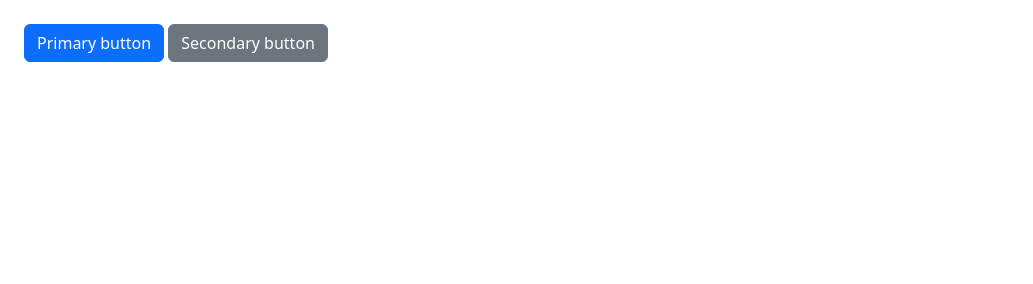
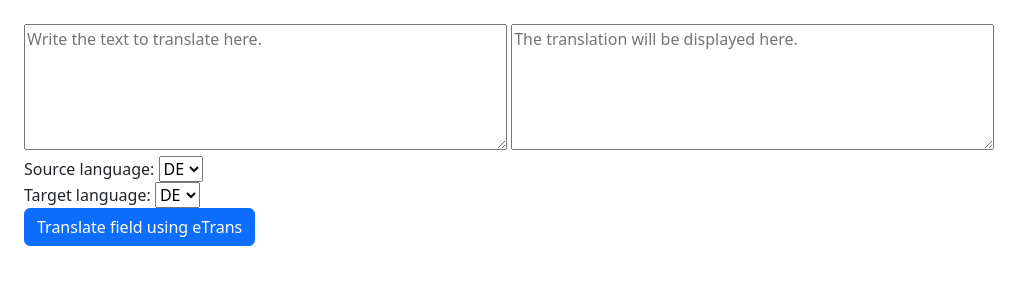
Before and after one commit to mariussalomeia/eTranss-front-end-module, a website built with webpack: page src/index.html in a window 1280 px wide. Shown: the whole page, without its empty margins (0-1033 px from the left). Built offline with nearby package versions, Linux system fonts and the light colour scheme.

Commit message:
1 file modified

```diff
--- a/src/index.html
+++ b/src/index.html
@@ -1,23 +1,68 @@
 <!DOCTYPE html>
 <html lang="en">
+  <head>
+    <meta charset="UTF-8" />
+    <meta http-equiv="X-UA-Compatible" content="IE=edge" />
+    <meta name="viewport" content="width=device-width, initial-scale=1.0" />
+    <script src="main.js"></script>
+    <script
+      src="https://code.jquery.com/jquery-3.7.0.min.js"
+      integrity="sha256-2Pmvv0kuTBOenSvLm6bvfBSSHrUJ+3A7x6P5Ebd07/g="
+      crossorigin="anonymous"
+    ></script>
+  </head>
 
-<head>
-  <meta charset="UTF-8">
-  <meta http-equiv="X-UA-Compatible" content="IE=edge">
-  <meta name="viewport" content="width=device-width, initial-scale=1.0">
-  <script src="main.js"></script>
-</head>
+  <body class="p-4">
+    <div>
+      <textarea
+        id="textAreaOriginal"
+        cols="50"
+        rows="5"
+        placeholder="Write the text to translate here."
+      ></textarea>
+      <textarea
+        id="textAreaTranslation"
+        cols="50"
+        rows="5"
+        placeholder="The translation will be displayed here."
+      ></textarea>
+    </div>
+    <div>
+      <span>Source language: </span>
+      <select id="sourceLanguageCombo">
+        <option value="DE">DE</option>
+        <option value="EN">EN</option>
+        <option value="FR">FR</option>
+      </select>
+    </div>
+    <div>
+      <span>Target language:</span>
+      <select id="targetLanguageCombo">
+        <option value="DE">DE</option>
+        <option value="EN">EN</option>
+        <option value="FR">FR</option>
+        <option value="RO">RO</option>
+      </select>
+    </div>
+    <button id="submitbutton" class="btn btn-primary">Translate field using eTrans</button>
 
-<body class="p-4">
-
-  <button class="btn btn-primary">
-    Primary button
-  </button>
-
-  <button class="btn btn-secondary">
-    Secondary button
-  </button>
-
-</body>
-
+    <script>
+    $("submitbutton").click(function(event) {
+    $.ajax({
+        url : "[Your server address]/receiveRequest",
+        data : {
+                    textToTranslate : $('#textAreaOriginal').val(),
+                    sourceLanguage : $('#sourceLanguageCombo').val(),
+                    targetLanguage : $('#targetLanguageCombo').val()
+                },
+        type : 'POST',
+        success : function(data) {
+            if(data > 0){
+                refresh(data, 5);
+            }
+        }
+    });
+});
+    </script>
+  </body>
 </html>
```
